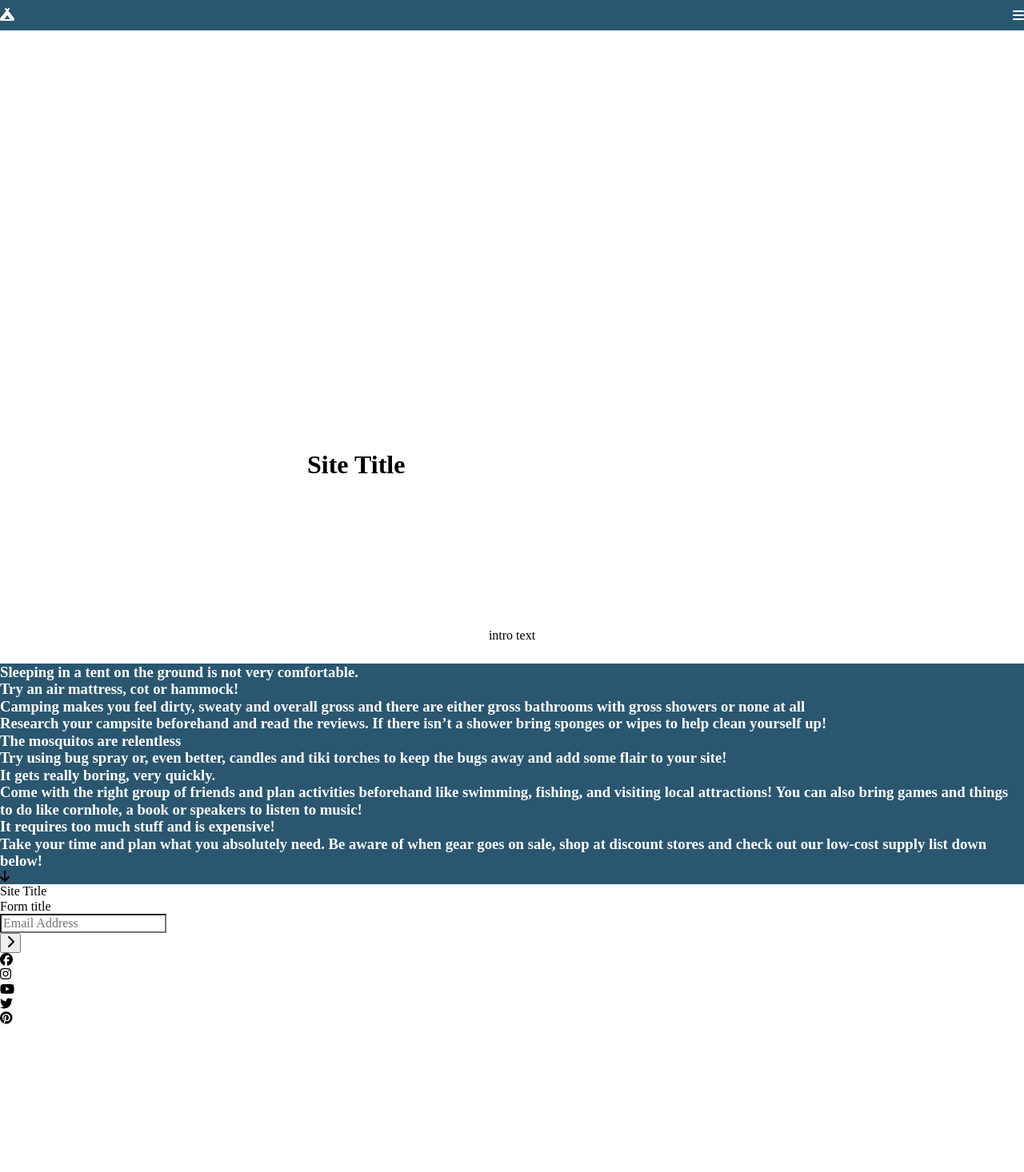
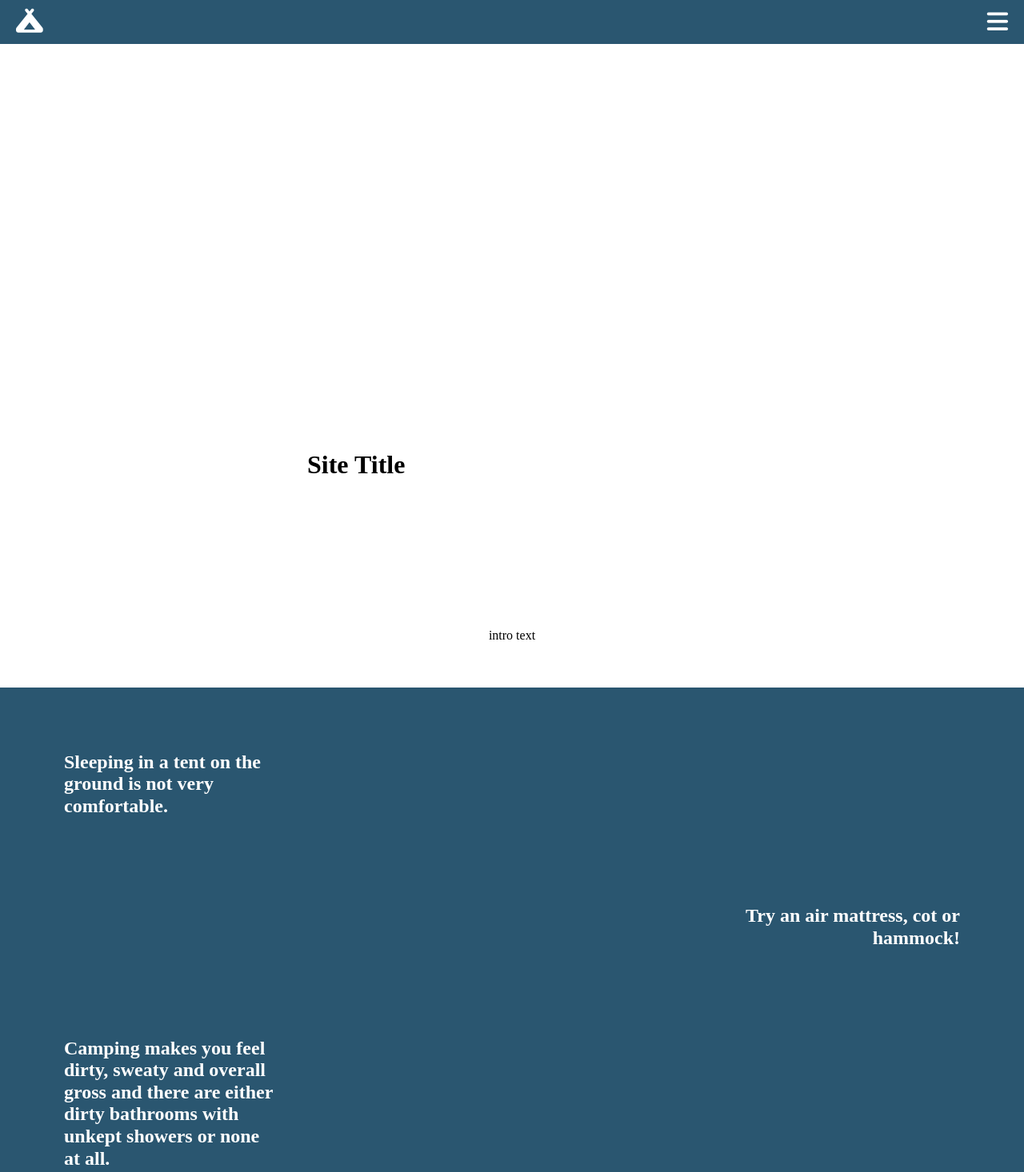
Before and after one commit to adevine104/Web-3-Camping-Final-Project, a plain HTML site: page deploy/index.html in a window 1280 px wide. Shown: the top 1466 px of the page at 80% size. Before the commit the page ends 1284 px from the top, so only its background shows below. Drawn offline with nearby package versions, Linux system fonts and the light colour scheme.

Commit message:
added padding and font-size to sec 2 and header

```diff
--- a/deploy/index.html
+++ b/deploy/index.html
@@ -15,24 +15,6 @@
 </head>
 
 <body>
-    <!-- <header>
-        <div>
-
-            <section id="burger-container">
-                <i class="fas fa-bars" id="burger-icon"></i>
-            </section>
-
-            <nav id="nav-container" data-nav="main-navigation">
-                <ul>
-                    <li><a href="#">Home</a></li>
-                    <li><a href="#">Gallery</a></li>
-                    <li><a href="#">FAQ</a></li>
-                    <li><a href="#">Contact</a></li>
-                </ul>
-            </nav>
-        </div>
-    </header> -->
-
     <header class="grid-container">
         <div>
 
@@ -57,11 +39,11 @@
 
                 <h3 class="left-side-text">Sleeping in a tent on the ground is not very comfortable.</h3>
                 <h3 class="right-side-text">Try an air mattress, cot or hammock!</h3>
-                <h3 class="left-side-text">Camping makes you feel dirty, sweaty and overall gross and there are either gross bathrooms with gross showers or
-                    none at all</h3>
+                <h3 class="left-side-text">Camping makes you feel dirty, sweaty and overall gross and there are either dirty bathrooms with unkept showers or
+                    none at all.</h3>
                 <h3 class="right-side-text">Research your campsite beforehand and read the reviews. If there isn’t a shower bring sponges or wipes to help
                     clean yourself up! </h3>
-                <h3 class="left-side-text">The mosquitos are relentless</h3>
+                <h3 class="left-side-text">The mosquitos are relentless.</h3>
                 <h3 class="right-side-text">Try using bug spray or, even better, candles and tiki torches to keep the bugs away and add some flair to your site!</h3>
                 <h3 class="left-side-text">It gets really boring, very quickly.</h3>
                 <h3 class="right-side-text">Come with the right group of friends and plan activities beforehand like swimming, fishing, and visiting local
@@ -70,7 +52,7 @@
                 <h3 class="right-side-text">Take your time and plan what you absolutely need. Be aware of when gear goes on sale, shop at discount stores and
                     check out our low-cost supply list down below! </h3>
 
-                    <i class="fas fa-arrow-down"></i>
+                    <i id="arrow" class="fas fa-arrow-down"></i>
 
                 </div>
             </section>
--- a/dev/scss/layout/_header.scss
+++ b/dev/scss/layout/_header.scss
@@ -16,21 +16,16 @@ header {
         grid-template-columns: repeat(2, 1fr);
 
         #logo-container {
-            padding: 10px 0;
-
-            img {
-                width: 30px;
-
-                @include md {
-                    width: initial;
-                }
-            }
+            padding: 10px 20px;
+            font-size: rem-calc(30);
         }
 
         #burger-container {
             align-items: center;
             display: flex;
             justify-content: flex-end;
+            padding: 10px 20px;
+            font-size: rem-calc(30);
 
             #burger{
                 cursor: pointer;
--- a/dev/scss/sections/_section-2.scss
+++ b/dev/scss/sections/_section-2.scss
@@ -6,6 +6,25 @@
 
     h3{
         color: white;
+        margin: 30px 80px 30px 80px;
+        font-size: rem-calc(24);
+    }
+
+    .left-side-text{
+        padding: 80px 850px 0 0;
+    }
+
+    .right-side-text{
+        text-align: right;
+        padding: 80px 0 0 850px;
+    }
+
+    #arrow{
+        color: white;
+        display: flex;
+        justify-content: flex-end;
+        font-size: rem-calc(30);
+        padding: 0 250px 30px 0;
     }
 
 }
```
Also changed, not shown: deploy/css/styles.css, 2 other files.
